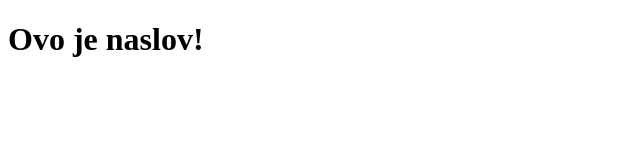
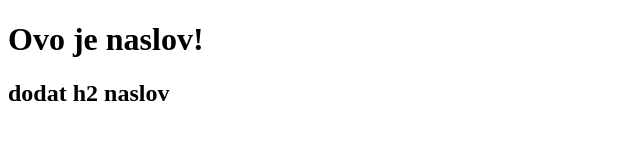
Before and after one commit to dovlica24/test-1, a plain HTML site: page index.html in a window 1280 px wide. Shown: the whole page, without its empty margins (0-640 px from the left). Drawn offline with Linux system fonts and the light colour scheme.

Commit message:
dodat h2 naslov

```diff
--- a/index.html
+++ b/index.html
@@ -7,5 +7,6 @@
   </head>
   <body>
     <h1>Ovo je naslov!</h1>
+    <h2>dodat h2 naslov</h2>
   </body>
 </html>
```
